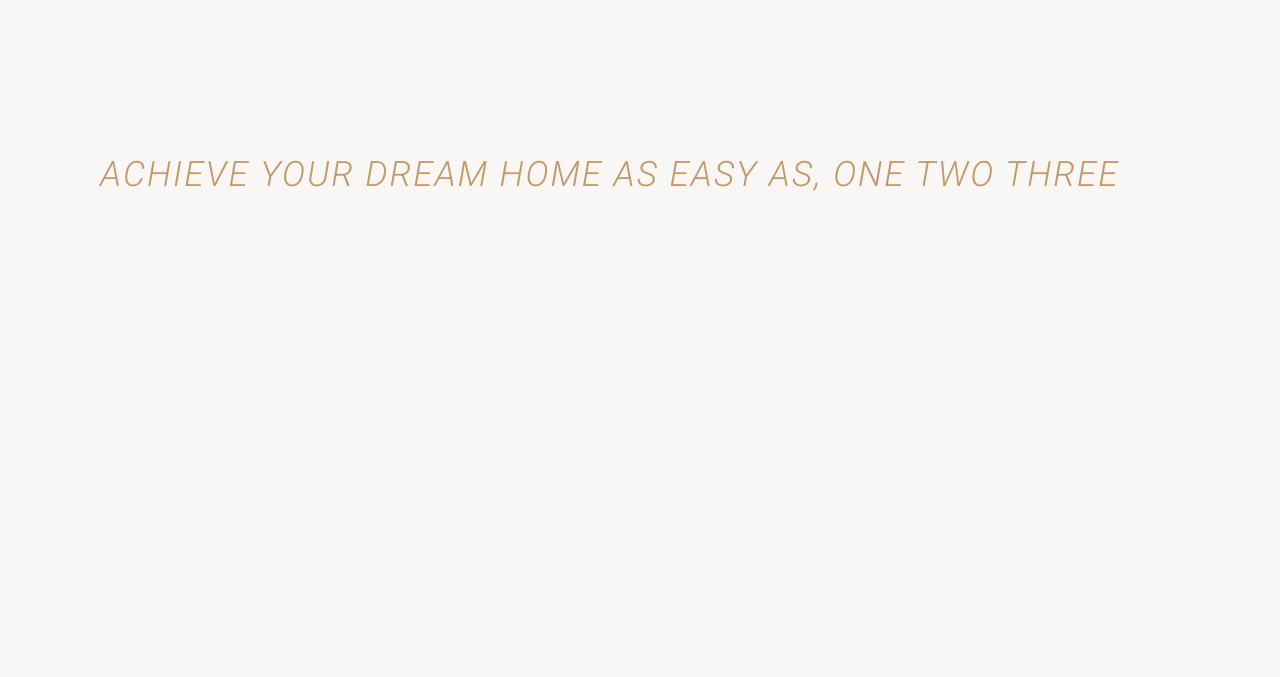
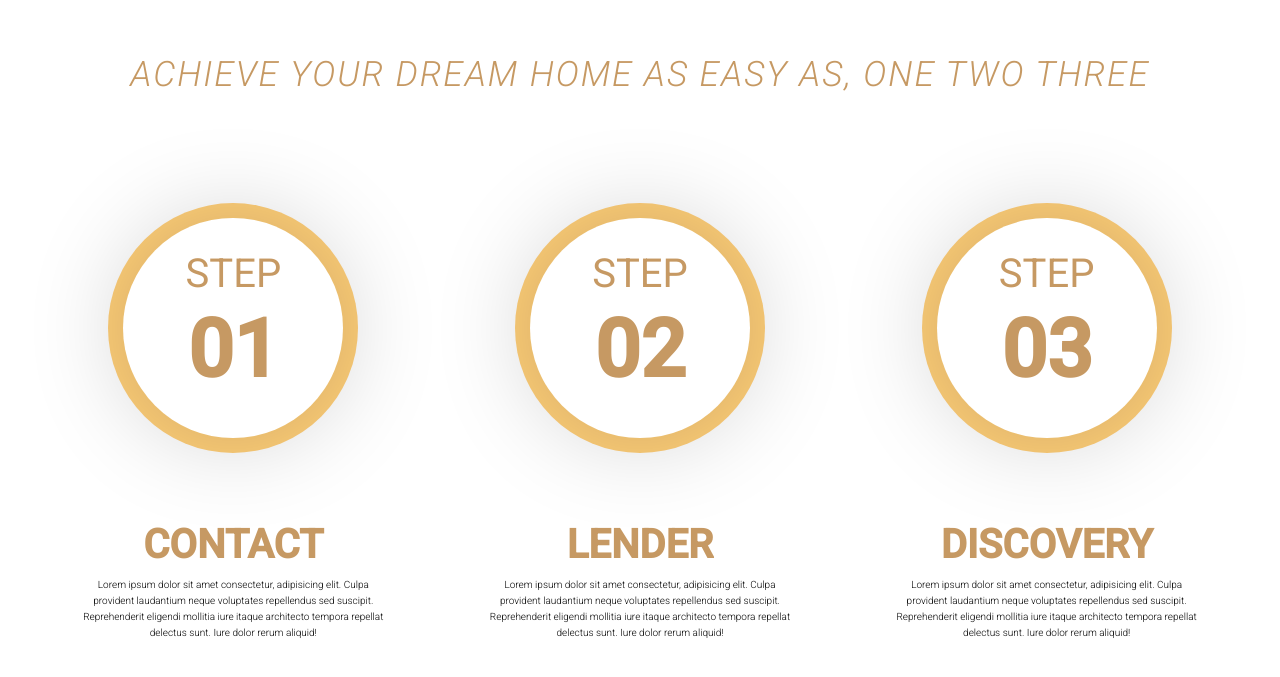
Before and after one commit to Justin-Singh125125/client-sandy-singh, a React (Create React App) app: page / in a window 1280 px wide. Shown: the part 1653-2330 px from the top of the page. Built offline with nearby package versions, Linux system fonts and the light colour scheme; a web font is replaced by a local one.

Commit message:
working on circles

```diff
--- a/src/assets/css/abstracts/variables.scss
+++ b/src/assets/css/abstracts/variables.scss
@@ -10,6 +10,8 @@ $color-grey-dark-1: #54483A;
 
 $color-heading-1: #c69963;
 
+$color-circle-1: #ffcf79;
+
 
 //fonts
 
--- a/src/assets/css/components/info-card.scss
+++ b/src/assets/css/components/info-card.scss
@@ -19,8 +19,5 @@
         margin-bottom: 1.5rem;
     }
 
-    &__info{
-        font-size: 1.4rem;
 
-    }
 }
--- /dev/null
+++ b/src/assets/css/components/step-card.scss
@@ -0,0 +1,86 @@
+.step-card{
+
+
+    display: flex;
+    flex-direction: column;
+    align-items: center;
+
+    &__circle{
+        background-color:$color-circle-1;
+        width:25rem;
+        height:25rem;
+        border-radius: 50%;
+
+        position: relative;
+
+        display: flex;
+        justify-content: center;
+        align-items: center;
+        flex-direction: column;
+
+        margin-bottom: 6rem;
+
+
+
+        &::before{
+            display: block;
+            content: "";
+
+            background-color: white;
+            width:22em;
+            height:22rem;
+            border-radius: 50%;
+            position: absolute;
+            top: 50%;
+            left: 50%;
+            transform: translate(-50%, -50%);
+            z-index: 1;
+            box-shadow: 0 0 10rem rgba(black, .2);
+
+
+        }
+    }
+
+    &__step{
+        font-weight: 400;
+        font-size: 4rem;
+        margin-bottom: -2rem;
+    }
+
+    &__number{
+        font-weight: 800;
+        font-size: 8rem;
+
+
+    }
+
+    &__step,
+    &__number
+    {
+        color: $color-heading-1;
+        z-index: 1000;
+    }
+
+
+
+    &__info{
+
+        text-align: center;
+
+        display: flex;
+        flex-direction: column;
+
+    }
+
+
+    &__heading{
+        color: $color-heading-1;
+        font-size: 4rem;
+        text-transform: uppercase;
+
+    }
+
+    &__text{
+
+    }
+}
--- a/src/assets/css/layouts/about-me-details.scss
+++ b/src/assets/css/layouts/about-me-details.scss
@@ -3,6 +3,7 @@
     grid-column: 1 / -1;
 
     // clip-path: polygon(0 0, 100% 0%, 100% 100%, 0 89%);
+    background-color: $color-grey-light-1;
 
     display: grid;
 
--- a/src/assets/css/layouts/mission-purpose.scss
+++ b/src/assets/css/layouts/mission-purpose.scss
@@ -1,17 +1,20 @@
 .section-mission-purpose{
     padding: 10rem 0;
-    background-color: $color-grey-light-1;
+    // background-color: $color-grey-light-1;
+    background-color: white;
     grid-row: 3 / 4;
-    grid-column: 1 / -1;
+    grid-column: center-start / center-end;
 
 
     display: grid;
-    grid-template-rows: repeat(4, minmax(25rem, 1fr));
+    grid-template-columns:repeat(auto-fit, minmax(25rem, 1fr));
+    grid-gap: 10rem;
+    // grid-template-rows: repeat(3, min-content);
 
 
     &__heading{
-        padding: 10rem;
-
+        text-align: center;
+        grid-column: 1 / -1;
         font-size: 3.5rem;
         color:$color-heading-1;
         font-weight: 300;
--- a/src/assets/css/main.scss
+++ b/src/assets/css/main.scss
@@ -29,3 +29,4 @@
 @import "./components/info-card.scss";
 @import "./components/story.scss";
 @import "./components/heading.scss";
+@import "./components/step-card.scss";
--- /dev/null
+++ b/src/components/StepCard/index.js
@@ -0,0 +1,25 @@
+import React from "react";
+
+const StepCard = props => {
+    return (
+        <div className="step-card">
+            <div className="step-card__circle">
+                <h2 className="step-card__step">STEP</h2>
+                <h1 className="step-card__number">{props.stepNumber}</h1>
+
+
+            </div>
+
+
+
+            <div className="step-card__info">
+                <h2 className="step-card__heading">{props.heading}</h2>
+                <p className="step-card__text">{props.text}</p>
+            </div>
+
+
+        </div>
+    )
+}
+
+export default StepCard;
--- a/src/pages/Home/index.js
+++ b/src/pages/Home/index.js
@@ -8,6 +8,7 @@ import Section from "../../layouts/Section";
 import Tease from "../../components/Tease";
 import Card from "../../components/Card";
 import InfoCard from "../../components/InfoCard";
+import StepCard from "../../components/StepCard";
 import StoryPictures from "../../components/Story-Pictures";
 import StoryContent from "../../components/Story-Content";
 import Heading from "../../components/Heading";
@@ -30,9 +31,27 @@ class Home extends React.Component {
 
                 <Section sectionName="section-mission-purpose">
                     <h2 className="section-mission-purpose__heading">Achieve your dream home as easy as, one two three</h2>
+
+                    <StepCard
+                        stepNumber="01"
+                        heading="Contact"
+                        text="Lorem ipsum dolor sit amet consectetur, adipisicing elit. Culpa provident laudantium neque voluptates repellendus sed suscipit. Reprehenderit eligendi mollitia iure itaque architecto tempora repellat delectus sunt. Iure dolor rerum aliquid!"
+                    />
+                    <StepCard
+                        stepNumber="02"
+                        heading="Lender"
+                        text="Lorem ipsum dolor sit amet consectetur, adipisicing elit. Culpa provident laudantium neque voluptates repellendus sed suscipit. Reprehenderit eligendi mollitia iure itaque architecto tempora repellat delectus sunt. Iure dolor rerum aliquid!"
+                    />
+                    <StepCard
+                        stepNumber="03"
+                        heading="Discovery"
+                        text="Lorem ipsum dolor sit amet consectetur, adipisicing elit. Culpa provident laudantium neque voluptates repellendus sed suscipit. Reprehenderit eligendi mollitia iure itaque architecto tempora repellat delectus sunt. Iure dolor rerum aliquid!"
+                    />
+
+
                 </Section>
-                <StoryPictures />
-                <StoryContent />
+                {/* <StoryPictures />
+                <StoryContent /> */}
 
 
 
```
